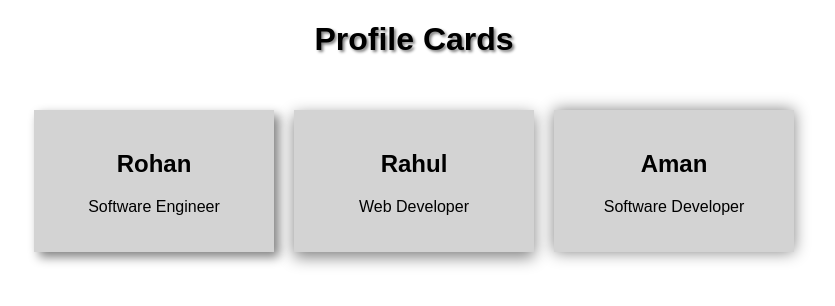
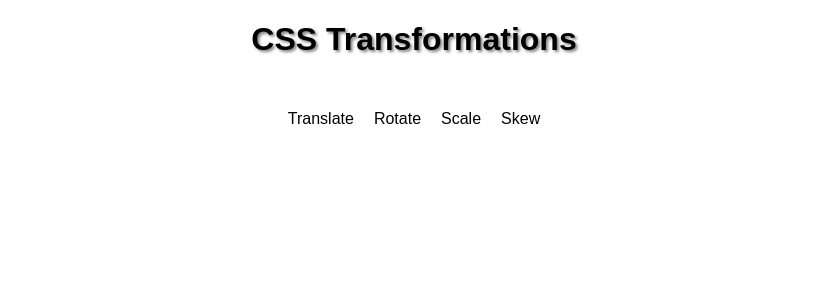
Before and after one commit to sudhanshu09090/BridgeLabz-Training-3Y, a plain HTML site: page Assignment_7/04 Shadows and Depth/index.html in a window 1280 px wide. Shown: the whole page, without its empty margins (226-1061 px from the left). Drawn offline with Linux system fonts and the light colour scheme.

Commit message:
file added

```diff
--- a/Assignment_7/04 Shadows and Depth/index.html
+++ b/Assignment_7/04 Shadows and Depth/index.html
@@ -3,26 +3,27 @@
 <head>
     <meta charset="UTF-8">
     <meta name="viewport" content="width=device-width, initial-scale=1.0">
-    <title>Shadows and Depth</title>
+    <title>CSS Transformations</title>
     <link rel="stylesheet" href="style.css">
 </head>
 <body>
-    <h1>Profile Cards</h1>
+    <h1>CSS Transformations</h1>
 
     <div class="container">
-        <div class="card card1">
-            <h2>Rohan</h2>
-            <p>Software Engineer</p>
+        <div class="box translate">
+            Translate
         </div>
 
-        <div class="card card2">
-            <h2>Rahul</h2>
-            <p>Web Developer</p>
+        <div class="box rotate">
+            Rotate
         </div>
 
-        <div class="card card3">
-            <h2>Aman</h2>
-            <p>Software Developer</p>
+        <div class="box scale">
+            Scale
+        </div>
+
+        <div class="box skew">
+            Skew
         </div>
     </div>
 </body>
```
